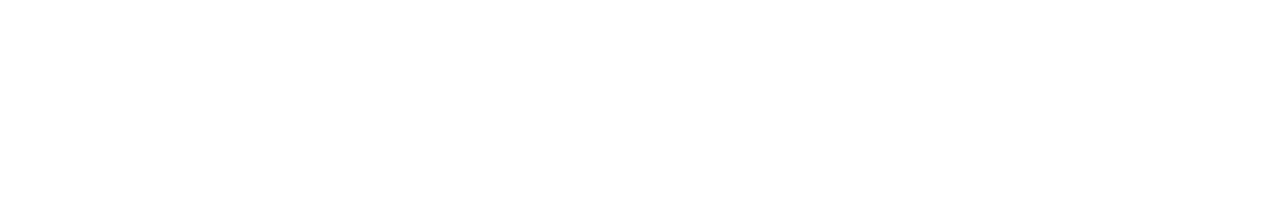
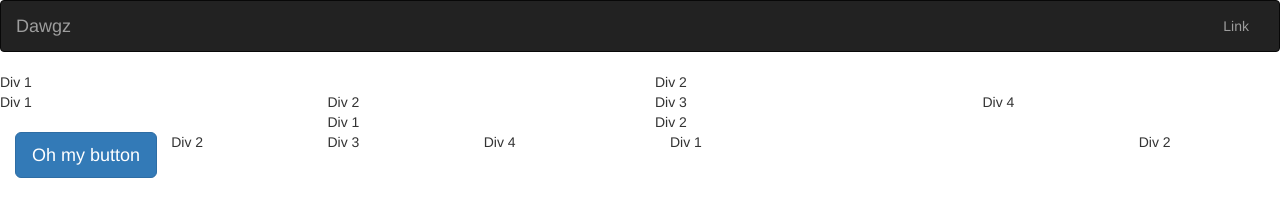
Before and after one commit to harringtonben/xhr-dogs, a plain HTML site: page index.html in a window 1280 px wide. Drawn offline with nearby package versions, Linux system fonts and the light colour scheme.

Commit message:
updated readme

```diff
--- a/index.html
+++ b/index.html
@@ -5,7 +5,58 @@
 	<link rel="stylesheet" href="https://maxcdn.bootstrapcdn.com/bootstrap/3.3.7/css/bootstrap.min.css" integrity="sha384-BVYiiSIFeK1dGmJRAkycuHAHRg32OmUcww7on3RYdg4Va+PmSTsz/K68vbdEjh4u" crossorigin="anonymous">
 </head>
 <body>
+<nav class="navbar navbar-inverse">
+  <div class="container-fluid">
+    <!-- Brand and toggle get grouped for better mobile display -->
+    <div class="navbar-header">
+      <button type="button" class="navbar-toggle collapsed" data-toggle="collapse" data-target="#bs-example-navbar-collapse-1" aria-expanded="false">
+        <span class="sr-only">Toggle navigation</span>
+        <span class="icon-bar"></span>
+        <span class="icon-bar"></span>
+        <span class="icon-bar"></span>
+      </button>
+      <a class="navbar-brand" href="#">Dawgz</a>
+    </div>
 
+    <!-- Collect the nav links, forms, and other content for toggling -->
+    <div class="collapse navbar-collapse" id="bs-example-navbar-collapse-1">
+      <ul class="nav navbar-nav navbar-right">
+        <li><a href="#">Link</a></li>
+      </ul>
+    </div><!-- /.navbar-collapse -->
+  </div><!-- /.container-fluid -->
+</nav>
+
+
+<div class="row">
+	<div class="col-md-6">Div 1</div>
+	<div class="col-md-6">Div 2</div>
+</div>
+
+<div class="row">
+	<div class="col-md-3">Div 1</div>
+	<div class="col-md-3">Div 2</div>
+	<div class="col-md-3">Div 3</div>
+	<div class="col-md-3">Div 4</div>
+</div>
+
+<div class="row">
+	<div class="col-md-3 col-md-offset-3">Div 1</div>
+	<div class="col-md-3">Div 2</div>
+</div>
+
+<div class="row">
+	<div class="col-md-6">
+		<div class="col-md-3"><button class="btn btn-primary btn-lg">Oh my button</button></div>
+		<div class="col-md-3">Div 2</div>
+		<div class="col-md-3">Div 3</div>
+		<div class="col-md-3">Div 4</div>
+	</div>
+	<div class="col-md-6">
+		<div class="col-md-9">Div 1</div>
+		<div class="col-md-3">Div 2</div>
+	</div>
+</div>
 
 
 <script
```
Also changed, not shown: 1 other file.
